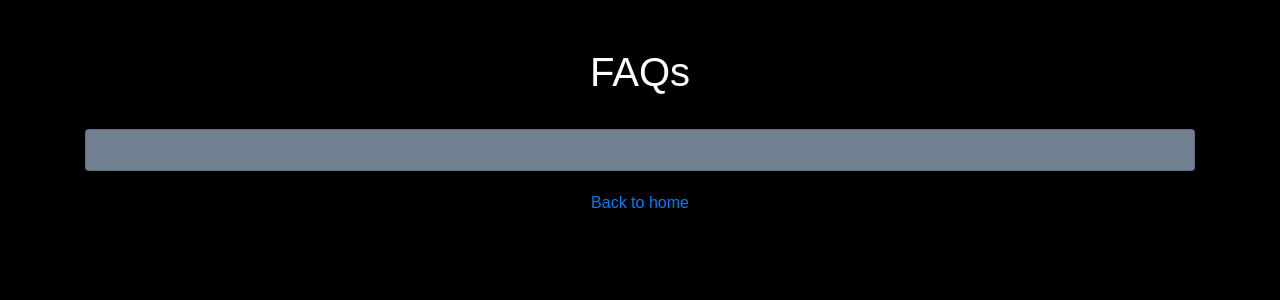
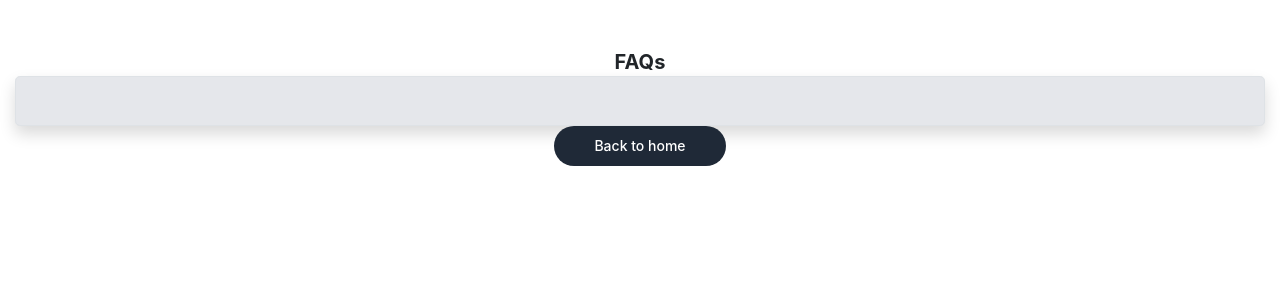
Before and after one commit to shreexe/FAQlegal_v2, a Flask app: template templates/result.html in a window 1280 px wide. Shown: the top 300 px of the page. Run offline with Flask 3, Linux system fonts and the light colour scheme; the template is opened without the code that fills it: most values are stand-ins (such as "Sample title", 1, 10 or a date in 2020); some libraries are stand-ins or nearby versions.

Commit message:
result.html

```diff
--- a/app.py
+++ b/app.py
@@ -5,12 +5,15 @@
 from bs4 import BeautifulSoup
 from urllib.request import urlopen
 
+from octoai.client import Client
+
 
 app = Flask(__name__)
 
 
+client = Client()
 # Initialize Groq client
-client = Groq(api_key=os.environ.get('GROQ_API_KEY'))
+# client = Groq(api_key=os.environ.get('GROQ_API_KEY'))
 
 # Function to extract text from a PDF file
 
@@ -37,25 +40,26 @@
 
 
 def get_faqs(content):
-    # print(content,"content")
+
     chat_completion = client.chat.completions.create(
         messages=[
             {
                 "role": 'system',
                 'content': """Your role is to help users extract content from documents contents like terms of services they provide. Once you have the content, you will thoroughly read through it and generate questions that could be considered for a FAQ section for each content segment. Additionally, you will create concise answers for these questions, referencing the specific section or topic from which the answer was derived. carefully analyzing documents to identify key points that could form the basis of frequently asked questions.
-Ensure accuracy in content extraction and interpretation. Give the content of each question in a new line.  Mention where you get the answer from at last of the respective answer."""
+Ensure accuracy in content extraction and interpretation. Give the content of each question in a new line and in a proper html format where heading is in h2 tag, Q and A are in seperate paragraph tags.  Mention where you get the answer from at last of the respective answer."""
             },
             {
                 'role': 'user',
                 'content': "Here is the content I would like to generate FAQs for:" + content+"\nGenerate FAQs for each topic."
             }
         ],
-        model="mixtral-8x7b-32768",
-        temperature=0.8,
+        model="mixtral-8x7b-instruct",
+        temperature=0.3,
         stream=True,
     )
     print(chat_completion, "chat_completion")
     return chat_completion
+
 
 # Flask route for the home page
 
@@ -67,14 +71,14 @@
 # Flask route to handle form submission
 
 
-@app.route('/process', methods=['POST', 'GET'])
+@app.route('/process', methods=['POST'])
 def process():
     url = request.form.get('url')
     file = request.files['file']
 
     if url:
         text = get_text_from_url(url)
-        print(text,"%textt!!")
+        print(text, "%textt!!")
 
     elif file:
         text = get_text_from_document(file)
@@ -85,7 +89,7 @@
     for chunk in get_faqs(text):
         if chunk.choices[0].delta.content:
             faqs += chunk.choices[0].delta.content
-
+            print(faqs,"FAQ")
 
     return render_template('result.html', faqs=faqs)
 
--- a/static/css/output.css
+++ b/static/css/output.css
@@ -605,8 +605,16 @@
   margin-top: 1.25rem;
 }
 
+.me-2 {
+  margin-inline-end: 0.5rem;
+}
+
 .block {
   display: block;
+}
+
+.flex {
+  display: flex;
 }
 
 .h-full {
@@ -629,12 +637,24 @@
   cursor: pointer;
 }
 
+.flex-col {
+  flex-direction: column;
+}
+
 .justify-center {
   justify-content: center;
 }
 
+.self-center {
+  align-self: center;
+}
+
 .rounded-lg {
   border-radius: 0.5rem;
+}
+
+.rounded-full {
+  border-radius: 9999px;
 }
 
 .border {
@@ -654,6 +674,11 @@
 .border-gray-700 {
   --tw-border-opacity: 1;
   border-color: rgb(55 65 81 / var(--tw-border-opacity));
+}
+
+.border-gray-200 {
+  --tw-border-opacity: 1;
+  border-color: rgb(229 231 235 / var(--tw-border-opacity));
 }
 
 .bg-blue-700 {
@@ -686,6 +711,31 @@
   background-color: rgb(100 116 139 / var(--tw-bg-opacity));
 }
 
+.bg-white {
+  --tw-bg-opacity: 1;
+  background-color: rgb(255 255 255 / var(--tw-bg-opacity));
+}
+
+.bg-gray-400 {
+  --tw-bg-opacity: 1;
+  background-color: rgb(156 163 175 / var(--tw-bg-opacity));
+}
+
+.bg-gray-800 {
+  --tw-bg-opacity: 1;
+  background-color: rgb(31 41 55 / var(--tw-bg-opacity));
+}
+
+.bg-gray-300 {
+  --tw-bg-opacity: 1;
+  background-color: rgb(209 213 219 / var(--tw-bg-opacity));
+}
+
+.bg-gray-200 {
+  --tw-bg-opacity: 1;
+  background-color: rgb(229 231 235 / var(--tw-bg-opacity));
+}
+
 .p-2 {
   padding: 0.5rem;
 }
@@ -706,6 +756,10 @@
   padding: 0.75rem;
 }
 
+.p-6 {
+  padding: 1.5rem;
+}
+
 .px-5 {
   padding-left: 1.25rem;
   padding-right: 1.25rem;
@@ -721,6 +775,16 @@
   padding-bottom: 0.625rem;
 }
 
+.px-10 {
+  padding-left: 2.5rem;
+  padding-right: 2.5rem;
+}
+
+.px-40 {
+  padding-left: 10rem;
+  padding-right: 10rem;
+}
+
 .pt-40 {
   padding-top: 10rem;
 }
@@ -797,9 +873,25 @@
   color: rgb(156 163 175 / var(--tw-placeholder-opacity));
 }
 
+.shadow {
+  --tw-shadow: 0 1px 3px 0 rgb(0 0 0 / 0.1), 0 1px 2px -1px rgb(0 0 0 / 0.1);
+  --tw-shadow-colored: 0 1px 3px 0 var(--tw-shadow-color), 0 1px 2px -1px var(--tw-shadow-color);
+  box-shadow: var(--tw-ring-offset-shadow, 0 0 #0000), var(--tw-ring-shadow, 0 0 #0000), var(--tw-shadow);
+}
+
 .hover\:bg-blue-800:hover {
   --tw-bg-opacity: 1;
   background-color: rgb(30 64 175 / var(--tw-bg-opacity));
+}
+
+.hover\:bg-gray-100:hover {
+  --tw-bg-opacity: 1;
+  background-color: rgb(243 244 246 / var(--tw-bg-opacity));
+}
+
+.hover\:bg-gray-900:hover {
+  --tw-bg-opacity: 1;
+  background-color: rgb(17 24 39 / var(--tw-bg-opacity));
 }
 
 .focus\:border-blue-500:focus {
--- a/templates/result.html
+++ b/templates/result.html
@@ -10,40 +10,34 @@
       rel="stylesheet"
       href="https://stackpath.bootstrapcdn.com/bootstrap/4.5.2/css/bootstrap.min.css"
     />
-    <style>
-      body {
-        background-color: black;
-        font-family: sans-serif;
-        color: white;
-        text-align: center;
-      }
-      .faq-card {
-        margin-bottom: 20px;
-        background-color: slategrey;
-      }
-      .question {
-        font-weight: bold;
-      }
-    </style>
+    <link
+      href="{{url_for('static',filename='css/output.css')}}"
+      rel="stylesheet"
+    />
   </head>
   <body>
     <script src="https://cdnjs.cloudflare.com/ajax/libs/showdown/1.9.1/showdown.min.js"></script>
 
-    <div class="container mt-5">
-      <h1 class="text-center">FAQs</h1>
-      <hr />
+    <div class="container mt-5 flex flex-col">
+      <div class="text-center font-bold text-xl">FAQs</div>
 
-      <div class="card faq-card">
-        <div id="faq-content" class="card-body" markdown="1">
-          <p class="card-text">{{ faqs }}</p>
-        </div>
+      <div
+        id="faq-content"
+        class="block max-w-full p-6 bg-gray-200 border border-gray-200 rounded-lg shadow"
+      >
+        {{ faqs }}
       </div>
       <script>
         // Get the Markdown content
+
         var markdownContent = document.getElementById("faq-content").innerText;
 
-        markdownContent = markdownContent.replace(/^(\d+\..*?)\s+Q:\s+(.*?)\s+A:\s+(.*?)\s+(?=\d+\.|$)/gm, '\n\n$1\n\n**Q:** $2\n\n**A:** $3\n\n');
-
+        markdownContent = markdownContent.replace(/(\*\*.+?\*\*)/g, "\n$1\n\n");
+        markdownContent = markdownContent.replace(/(\?.*?\?)/g, "$1\n\n"); // Questions
+        markdownContent = markdownContent.replace(
+          /(A:.*?)(?=\n\n|$)/g,
+          "$1\n\n"
+        ); // Answers
         // Create a new Showdown converter
         var converter = new showdown.Converter();
 
@@ -53,7 +47,12 @@
         // Replace the inner HTML of the container with the converted HTML
         document.getElementById("faq-content").innerHTML = htmlContent;
       </script>
+      <a
+        href="/"
+        class="self-center text-white bg-gray-800 hover:bg-gray-900 focus:outline-none focus:ring-4 focus:ring-gray-300 font-medium rounded-full text-sm px-10 py-2.5 mb-2"
+      >
+        Back to home
+      </a>
     </div>
-    <a href="/"> Back to home</a>
   </body>
 </html>
```
Also changed, not shown: other parts of static/css/output.css (+37 -0 lines).
